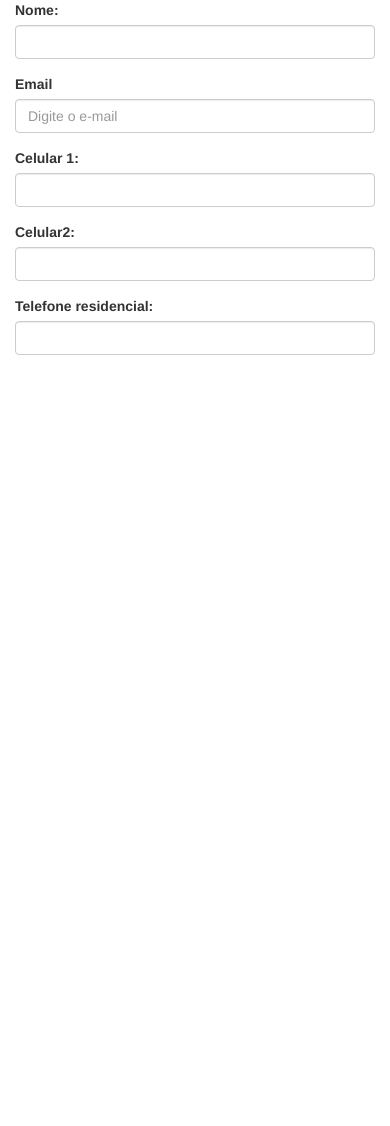
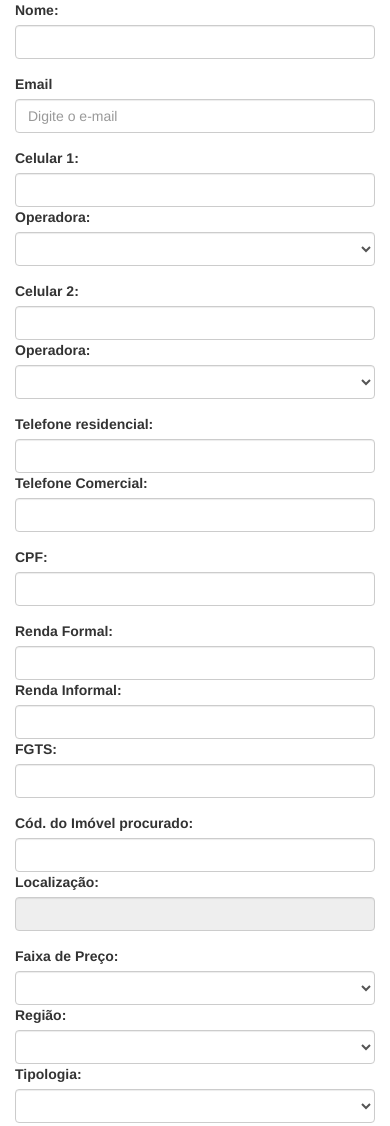
Before and after one commit to lucassouzati/IEApp, a plain HTML site: page public_html/forms/CadastroCliente.html in a window 390 px wide. Before the commit the page ends 844 px from the top, so only its background shows below. Drawn offline with nearby package versions, Linux system fonts and the light colour scheme.

Commit message:
Modificações e formulario de cadastro responsivo

```diff
--- a/public_html/forms/CadastroCliente.html
+++ b/public_html/forms/CadastroCliente.html
@@ -6,7 +6,7 @@ and open the template in the editor.
 -->
 <html>
     <head>
-        <title>TODO supply a title</title>
+        <title>Cadastro de Cliente</title>
         <meta charset="UTF-8">
         <meta name="viewport" content="width=device-width, initial-scale=1.0">
         <!-- Bootstrap core CSS -->
@@ -29,22 +29,79 @@ and open the template in the editor.
                 </div>
                 <div class="form-group">
                   <label class="col-sm-2 control-label">Celular 1:</label>
-                  <div class="col-sm-10">
+                  <div class="col-sm-4">
                     <input type="text" class="form-control" name="celular1">
+                  </div>
+                  <label class="col-sm-1">Operadora:</label>
+                  <div class="col-sm-2">
+                      <select class="form-control"></select>
                   </div>
                 </div>
                 <div class="form-group">
-                  <label class="col-sm-2 control-label">Celular2:</label>
-                  <div class="col-sm-10">
-                    <input type="text" class="form-control" name="celular2">
+                  <label class="col-sm-2 control-label">Celular 2:</label>
+                  <div class="col-sm-4">
+                    <input type="text" class="form-control" name="celular1">
+                  </div>
+                  <label class="col-sm-1">Operadora:</label>
+                  <div class="col-sm-2">
+                      <select class="form-control"></select>
                   </div>
                 </div>
                 <div class="form-group">
                   <label class="col-sm-2 control-label">Telefone residencial:</label>
-                  <div class="col-sm-10">
+                  <div class="col-sm-2">
+                    <input type="text" class="form-control" name="telResidencial">
+                  </div>
+                  <label class="col-sm-2 control-label">Telefone Comercial:</label>
+                  <div class="col-sm-2">
                     <input type="text" class="form-control" name="telResidencial">
                   </div>
                 </div>
+                <div class="form-group">
+                  <label class="col-sm-2 control-label">CPF:</label>
+                  <div class="col-sm-2">
+                    <input type="text" class="form-control" name="telResidencial">
+                  </div>
+                </div>
+                <div class="form-group">
+                  <label class="col-sm-2 control-label">Renda Formal:</label>
+                  <div class="col-sm-2">
+                    <input type="text" class="form-control" name="telResidencial">
+                  </div>
+                  <label class="col-sm-2 control-label">Renda Informal:</label>
+                  <div class="col-sm-2">
+                    <input type="text" class="form-control" name="telResidencial">
+                  </div>
+                  <label class="col-sm-2 control-label">FGTS:</label>
+                  <div class="col-sm-2">
+                    <input type="text" class="form-control" name="telResidencial">
+                  </div>
+                </div>
+                <div class="form-group">
+                  <label class="col-sm-2 control-label">Cód. do Imóvel procurado:</label>
+                  <div class="col-sm-2">
+                    <input type="text" class="form-control" name="cdImovelDesejado">
+                  </div>
+                  <label class="col-sm-2 control-label">Localização:</label>
+                  <div class="col-sm-2">
+                    <input type="text" class="form-control" name="localizacaoImovelDesejado" disabled>
+                  </div>
+                </div>
+                <div class="form-group">
+                    <label class="col-sm-2 control-label">Faixa de Preço:</label>
+                    <div class="col-sm-2">
+                        <select class="form-control"></select>
+                    </div>
+                    <label class="col-sm-2 control-label">Região:</label>
+                    <div class="col-sm-2">
+                        <select class="form-control"></select>
+                    </div>
+                    <label class="col-sm-2 control-label">Tipologia:</label>
+                    <div class="col-sm-2">
+                        <select class="form-control"></select>
+                    </div>
+                </div>
+
             </form>
         </div>
 
```
Also changed, not shown: public_html/forms/IniciaAtendimento.html (+7 -7 lines), public_html/main.html (+1 -1 lines).
